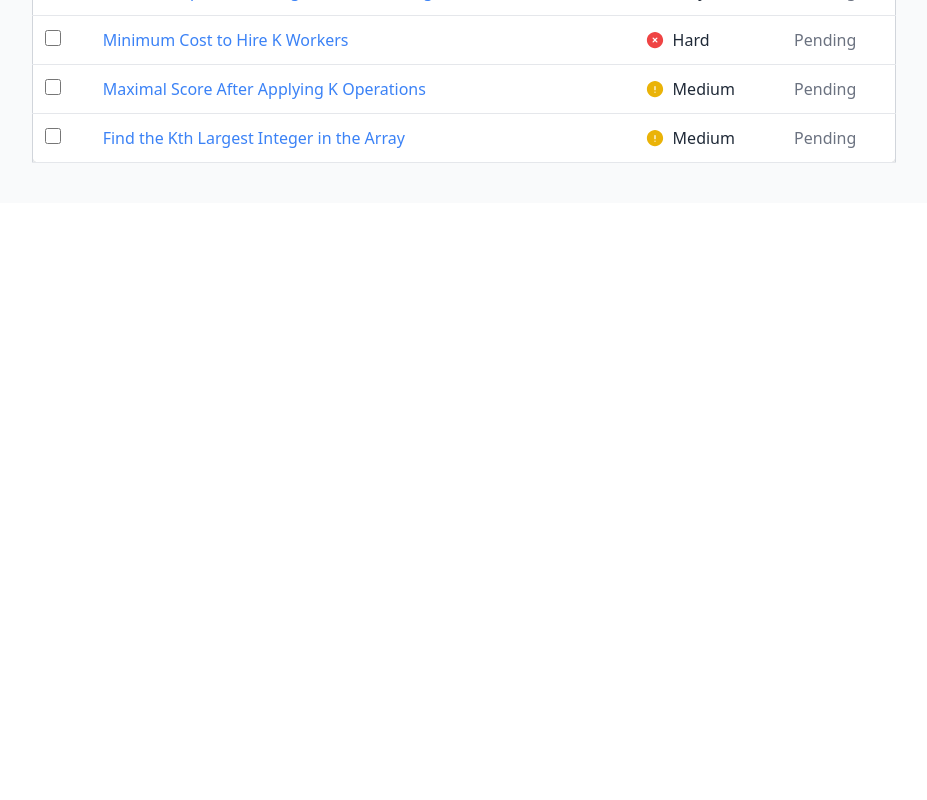
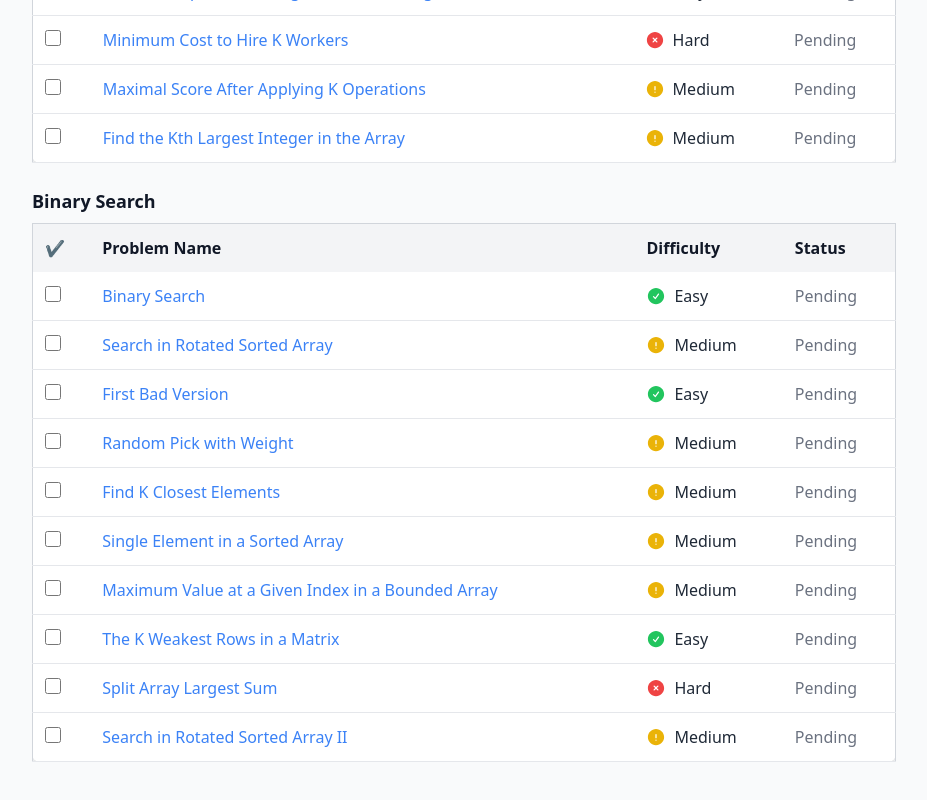
Before and after one commit to hey-shashikant/Programming-Patterns, a React (Create React App) app: page / in a window 1280 px wide. Shown: the part 4312-5112 px from the top of the page, without its empty margins (176-1103 px from the left). Before the commit the page ends 4515 px from the top, so only its background shows below. Built offline with nearby package versions, Linux system fonts and the light colour scheme.

Commit message:
Binary Search

```diff
--- a/src/data/PatternData.js
+++ b/src/data/PatternData.js
@@ -117,6 +117,22 @@ const PatternData = [
     { id: "p70", name: "Maximal Score After Applying K Operations", link: "https://leetcode.com/problems/maximal-score-after-applying-k-operations/description/", difficulty: "Medium", done: false },
     { id: "p71", name: "Find the Kth Largest Integer in the Array", link: "https://leetcode.com/problems/kth-largest-element-in-an-array/", difficulty: "Medium", done: false }
   ]
+},
+{
+  id: 9,
+  name: "Binary Search",
+  problems: [
+    { id: "p72", name: "Binary Search", link: "https://leetcode.com/problems/binary-search/", difficulty: "Easy", done: false },
+    { id: "p73", name: "Search in Rotated Sorted Array", link: "https://leetcode.com/problems/search-in-rotated-sorted-array/description/", difficulty: "Medium", done: false },
+    { id: "p74", name: "First Bad Version", link: "https://leetcode.com/problems/first-bad-version/description/", difficulty: "Easy", done: false },
+    { id: "p75", name: "Random Pick with Weight", link: "https://leetcode.com/problems/random-pick-with-weight/description/", difficulty: "Medium", done: false },
+    { id: "p76", name: "Find K Closest Elements", link: "https://leetcode.com/problems/find-k-closest-elements/description/", difficulty: "Medium", done: false },
+    { id: "p77", name: "Single Element in a Sorted Array", link: "https://leetcode.com/problems/single-element-in-a-sorted-array/description/", difficulty: "Medium", done: false },
+    { id: "p78", name: "Maximum Value at a Given Index in a Bounded Array", link: "https://leetcode.com/problems/maximum-value-at-a-given-index-in-a-bounded-array/description/", difficulty: "Medium", done: false },
+    { id: "p79", name: "The K Weakest Rows in a Matrix", link: "https://leetcode.com/problems/the-k-weakest-rows-in-a-matrix/description/", difficulty: "Easy", done: false },
+    { id: "p80", name: "Split Array Largest Sum", link: "https://leetcode.com/problems/split-array-largest-sum/description/", difficulty: "Hard", done: false },
+    { id: "p81", name: "Search in Rotated Sorted Array II", link: "https://leetcode.com/problems/search-in-rotated-sorted-array-ii/description/", difficulty: "Medium", done: false }
+  ]
 }
 ];
 
```
